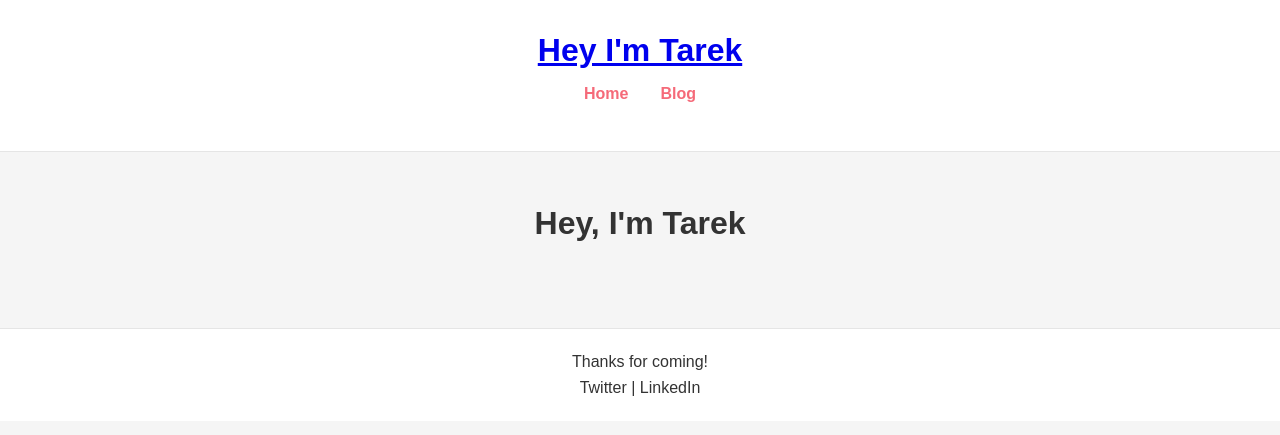
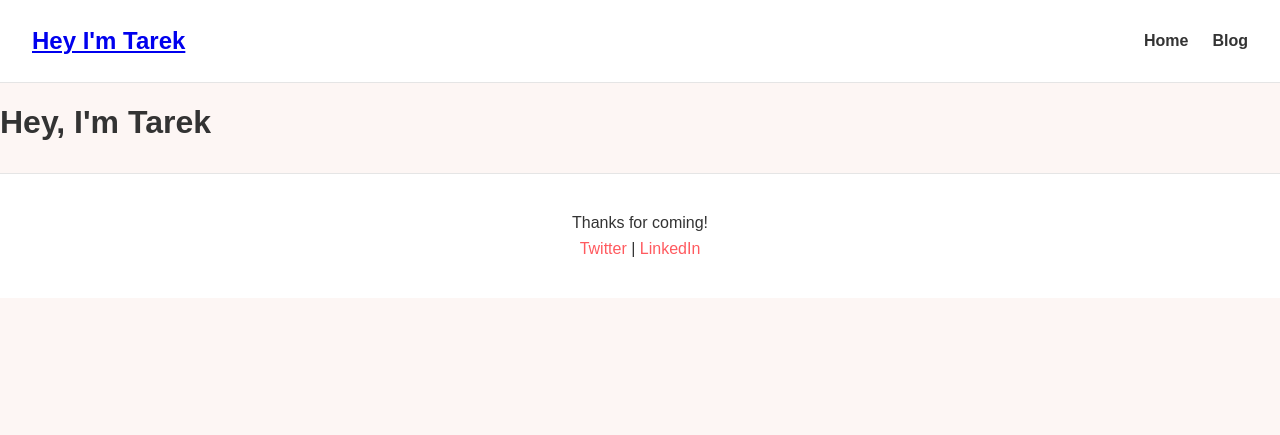
Before and after one commit to tarekgs/old-tarekgs.github.io, a Jekyll site: the page built from index.html, in a window 1280 px wide. Shown: the top 435 px of the page. Built offline with Jekyll 4.4.1, drawn with Linux system fonts in a browser that asks for light colours.

Commit message:
Update style.css

```diff
--- a/assets/css/style.css
+++ b/assets/css/style.css
@@ -1,6 +1,6 @@
 body {
     font-family: Arial, sans-serif;
-    background-color: #f5f5f5;
+    background-color: #fdf6f4;
     color: #333;
     margin: 0;
     padding: 0;
@@ -8,76 +8,66 @@ body {
 
   header {
     background-color: #fff;
-    padding: 2rem;
-    text-align: center;
+    padding: 1rem 2rem;
+    text-align: left;
     border-bottom: 1px solid #e5e5e5;
+    display: flex;
+    justify-content: space-between;
+    align-items: center;
   }
 
   header h1 {
     margin: 0;
-    font-size: 2rem;
+    font-size: 1.5rem;
+    color: #ff5a5f;
   }
 
   header nav {
-    margin-top: 1rem;
+    margin: 0;
   }
 
   header nav ul {
     list-style: none;
     padding: 0;
     display: flex;
-    justify-content: center;
+    gap: 1.5rem;
   }
 
   header nav ul li {
-    margin: 0 1rem;
+    margin: 0;
   }
 
   header nav ul li a {
     text-decoration: none;
-    color: #f56a79;
+    color: #333;
     font-weight: bold;
+    transition: color 0.3s ease;
+  }
+
+  header nav ul li a:hover,
+  header nav ul li a.active {
+    color: #ff5a5f;
+  }
+
+  .home-container {
+    text-align: center;
+    padding: 5rem 0;
+  }
+
+  .home-container h1 {
+    font-size: 2.5rem;
+    margin-bottom: 2rem;
   }
 
   .main-image {
-    display: block;
-    margin: 2rem auto;
     max-width: 100%;
     height: auto;
-  }
-
-  h1, h2, h3 {
-    text-align: center;
-  }
-
-  main {
-    padding: 2rem;
-    text-align: center;
-  }
-
-  ul {
-    list-style: none;
-    padding: 0;
-  }
-
-  ul li {
-    margin-bottom: 1rem;
-  }
-
-  ul li a {
-    text-decoration: none;
-    color: #333;
-    font-weight: bold;
-  }
-
-  ul li p {
-    margin: 0.5rem 0 0;
-    color: #666;
+    border-radius: 5px;
   }
 
   footer {
     background-color: #fff;
-    padding: 1rem;
+    padding: 2rem;
     text-align: center;
     border-top: 1px solid #e5e5e5;
     margin-top: 2rem;
@@ -89,7 +79,8 @@ body {
 
   footer a {
     text-decoration: none;
-    color: #333;
+    color: #ff5a5f;
+    transition: color 0.3s ease;
   }
 
   footer a:hover {
```
